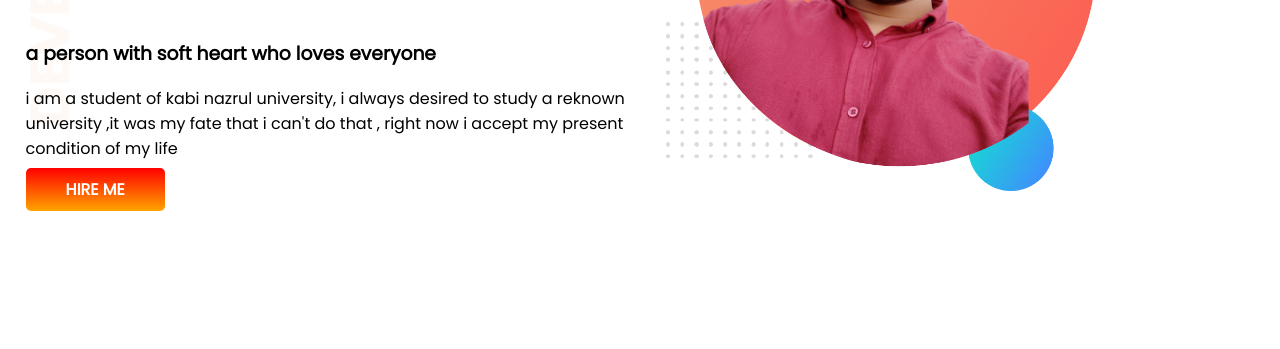
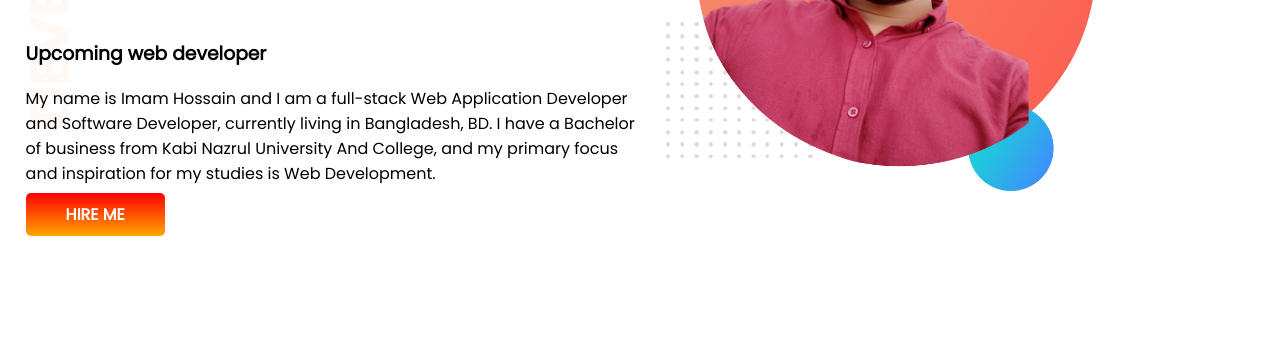
Before and after one commit to ImamHossain98/developer-portfolio, a plain HTML site: page index.html in a window 1280 px wide. Shown: the part 236-585 px from the top of the page. Drawn offline with Linux system fonts and the light colour scheme.

Commit message:
editing bio

```diff
--- a/index.html
+++ b/index.html
@@ -17,11 +17,10 @@
         <div class="half-width">
             <H1>Welcome to </H1>
             <h1> <span class="orange-clr">Imam Hossain</span> World</h1>
-            <h3>a person with soft heart who loves everyone</h3>
-            <p>i am a student of kabi nazrul university, i always desired to study a reknown university ,it was my fate
-                that
-                i
-                can't do that , right now i accept my present condition of my life</p>
+            <h3>Upcoming web developer</h3>
+            <p>My name is Imam Hossain and I am a full-stack Web Application Developer and Software Developer, currently
+                living in Bangladesh, BD. I have a Bachelor of business from Kabi Nazrul University And College, and my
+                primary focus and inspiration for my studies is Web Development.</p>
             <a class="link-button" target="_blank" href="https://www.linkedin.com/in/imam-hossain-8b0487216/">HIRE
                 ME</a>
         </div>
```
